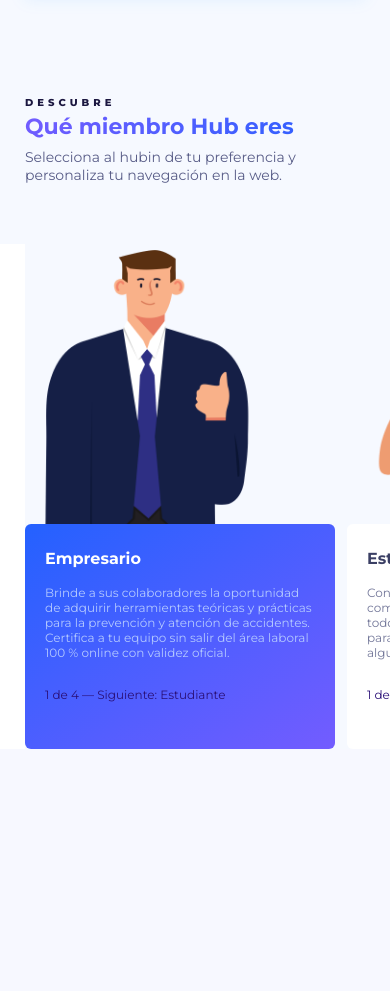
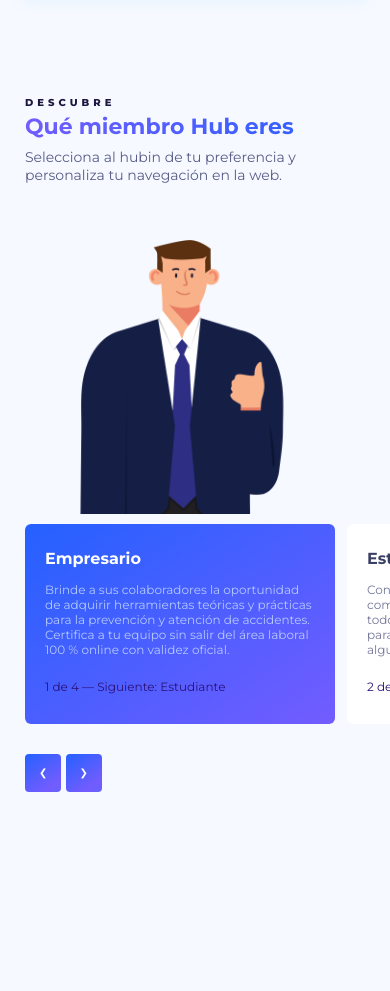
Before and after one commit to JoksanHub/HubStaticPage, a PHP site: page / in a window 390 px wide. Shown: the part 1609-2600 px from the top of the page. Before the commit the page ends 2358 px from the top, so only its background shows below. Run offline with PHP 8.4, Linux system fonts and the light colour scheme.

Commit message:
Member section updated

```diff
--- a/index.html
+++ b/index.html
@@ -126,30 +126,35 @@
             </div>
             <!-- Card slider -->
             <div class="card-slider">
-                <div class="card active">
+                <div class="myCard card active">
                     <h4 class="title">Empresario</h4>
                     <p class="description">Brinde a sus colaboradores la oportunidad de adquirir herramientas teóricas y prácticas para la prevención y atención de accidentes. Certifica a tu equipo sin salir del área laboral  100 % online con validez oficial.</p>
                     <p class="descriptor">1 de 4 — Siguiente: Estudiante</p>
-                    <img src="./img/avatar-1.png" alt="Empresario" id="image-1" class="image">
+                    <img src="./img/avatar-1.png" alt="Empresario" id="image-1" class="image-avatar">
                 </div>
-                <div class="card">
+                <div class="myCard card">
                     <h4 class="title">Estudiante</h4>
                     <p class="description">Conviértete en un profesional, desarrolla competencias y habilidades laborales que no todos tienen y se un colaborador atractivo para las empresas que estan buscando alguien como tú.</p>
-                    <p class="descriptor">1 de 4 — Siguiente: Colaborador</p>
-                    <img src="./img/avatar-2.png" alt="Estudiante" id="image-2" class="image">
+                    <p class="descriptor">2 de 4 — Siguiente: Colaborador</p>
+                    <img src="./img/avatar-2.png" alt="Estudiante" id="image-2" class="image-avatar">
                 </div>
-                <div class="card">
+                <div class="myCard card">
                     <h4 class="title">Colaborador</h4>
                     <p class="description">Superate y asegura el conocimiento para salvaguardar tu integridad física y la de tus compañeros. Aumenta tus conocimientos y habilidades laborales en diversas áreas relacionadas a la seguridad, esto te dará más y mejores oportunidades.</p>
-                    <p class="descriptor">1 de 4 — Siguiente: Hogar</p>
-                    <img src="./img/avatar-3.png" alt="Colaborador" id="image-3" class="image">
+                    <p class="descriptor">3 de 4 — Siguiente: Hogar</p>
+                    <img src="./img/avatar-3.png" alt="Colaborador" id="image-3" class="image-avatar">
                 </div>
-                <div class="card">
+                <div class="myCard card">
                     <h4 class="title">Hogar</h4>
-                    <p class="description">Los accidentes llegan sin avisar y  la única forma de estar preparados es tener el conocimiento y las herramientas necesarias para poder responder lo mejor posible en esas situaciones, el 67% porciento de los accidentes ocurren en casa, protege a tus seres queridos. A mayor educacion, menos accidentes.</p>
-                    <p class="descriptor">1 de 4 — Siguiente: Empresario</p>
-                    <img src="./img/avatar-4.png" alt="Hogar" id="image-4" class="image">
+                    <p class="description">Los accidentes llegan sin avisar y  la única forma de estar preparados es tener el conocimiento y las herramientas necesarias para poder responder lo mejor posible en esas situaciones, el 67% porciento de los accidentes ocurren en casa, protege a tus seres queridos.</p>
+                    <p class="descriptor">4 de 4 — Siguiente: Empresario</p>
+                    <img src="./img/avatar-4.png" alt="Hogar" id="image-4" class="image-avatar">
                 </div>
+            </div>
+            <!-- END: Card Slider-->
+            <div class="group-btn">
+                <button class="btn prev" onclick="plusSlides(-1)">❮</button>
+                <button class="btn next" onclick="plusSlides(1)">❯</button>
             </div>
         </div>
     </section>
--- a/sass/components.scss
+++ b/sass/components.scss
@@ -328,7 +328,6 @@
 ----------------------------------------------------*/
 #miembro-hub {
     .card-slider {
-        $card-size: 225px;
 
         .card {
             width: 310px;
@@ -337,22 +336,24 @@
             border-radius: 6px;
             display: grid;
             grid-template-columns: auto;
-            grid-template-rows: auto auto auto;
-            height: $card-size;
+            grid-template-rows: repeat(3, auto);
             position: relative;
         }
 
+        .card .title,
+        .card .description,
+        .card .descriptor { margin: 0; }
         .card .title {
             font-size: 16px;
             color: #3B3F64;
-            margin: 0 0 2px 0;
+            margin-bottom: 4px;
             grid-column: 1/2;
             grid-row: 1/2;
         }
         .card .description {
             font-size: 12px;
             color: #737799;
-            margin: 0;
+            margin-bottom: 12px;
             grid-column: 1/2;
             grid-row: 2/3;
         }
@@ -362,10 +363,11 @@
             grid-column: 1/2;
             grid-row: 3/4;
         }
-        .card .image     {
+        .card .image-avatar     {
             width: 240px;
             position: absolute;
-            bottom: $card-size;
+            bottom: 210px;
+            left: 35px;
         }
         // Card active
         .card.active {
--- a/sass/elements.scss
+++ b/sass/elements.scss
@@ -71,7 +71,10 @@ $gradient-polar__btn: linear-gradient(145deg, #2461ff, #735cff, #4076fe);
 $gradient-cold:  linear-gradient(145deg, #24AFFF, #5CFFFF);
 $gradient-transparent__btn: linear-gradient(145deg, #2461ff00, #2461ff00, #2461ff00, #2461ff, #735cff);
 
-
+::selection {
+    color: #4536a1;
+    background: rgba(131, 113, 247,0.2);
+}
 
 
 
--- a/sass/layout.scss
+++ b/sass/layout.scss
@@ -301,7 +301,7 @@
 
         .benefit-cards {
             max-width: 1200px;
-            grid-template-columns: 1fr 1fr 1fr 1fr 1fr 1fr 1fr 1fr 1fr 1fr;
+            grid-template-columns: repeat(10, 1fr);
             grid-template-rows: 1fr 1fr;
             .card:nth-child(1){ grid-column: 1/4;  grid-row: 1/2; }
             .card:nth-child(2){ grid-column: 4/7;  grid-row: 1/2; }
@@ -332,7 +332,7 @@
    # Miembro Hub - Sección
 ----------------------------------------------------*/
 #miembro-hub {
-    padding: 60px 0 40px 0;
+    padding: 60px 0 600px 0;
     display: flex;
     justify-content: center;
     background: #F6F9FF;
@@ -341,31 +341,58 @@
         margin-right: 0;
         width: 100%;
     }
+    .title-secondary {
+        max-width: 360px;
+    }
     .card-slider {
         gap: 12px;
         display: grid;
         grid-template-columns:
             auto auto auto auto;
+        grid-template-areas:
+            "card-1 card-2 card-3 card-4";
         width: calc(100vw - 25px);
         padding-top: 320px;
         position: absolute;
-        overflow: hidden;
-        background-color: #F6F9FF;
+        overflow-x: clip;
     }
+    .group-btn { margin-top: 570px;}
+    .card:nth-child(1) { grid-area: card-1; }
+    .card:nth-child(2) { grid-area: card-2; }
+    .card:nth-child(3) { grid-area: card-3; }
+    .card:nth-child(4) { grid-area: card-4; }
 }
 // Pantallas de 768px en adelante
 @media only screen and (min-width: 768px) {
-    #miembro-hub { padding: 80px 0 60px 0; }
+    #miembro-hub {
+        padding: 80px 0 300px 0;
+        .card-slider {
+            width: calc(100vw - 40px);
+            padding-top: 30px;
+        }
+        .group-btn {
+            margin-top: 275px;
+        }
+    }
 }
-// Pantallas de 768px en adelante
-@media only screen and (min-width: 768px) {
-    #miembro-hub { padding: 100px 0 80px 0; }
+// Pantallas de 1024px en adelante
+@media only screen and (min-width: 1024px) {
+    #miembro-hub {
+        padding: 100px 0 80px 0;
+
+        .card-slider { width: calc(100vw - 50px); }
+        .group-btn { margin-top: 305px; }
+    }
 }
 // Pantallas de 1220px en adelante
 @media only screen and (min-width: 1220px) {
-    #miembro-hub { padding: 120px 0 80px 0; }
+    #miembro-hub {
+        padding: 120px 0 80px 0;
+
+        .card-slider { width: calc(100vw - 60px); }
+    }
 }
-// Pantallas de 144px en adelante
+// Pantallas de 1440px en adelante
 @media only screen and (min-width: 1440px) {
     #miembro-hub { padding: 160px 0 100px 0; }
 }
--- a/style.css
+++ b/style.css
@@ -933,21 +943,25 @@
   border-radius: 6px;
   display: grid;
   grid-template-columns: auto;
-  grid-template-rows: auto auto auto;
-  height: 225px;
+  grid-template-rows: repeat(3, auto);
   position: relative;
+}
+#miembro-hub .card-slider .card .title,
+#miembro-hub .card-slider .card .description,
+#miembro-hub .card-slider .card .descriptor {
+  margin: 0;
 }
 #miembro-hub .card-slider .card .title {
   font-size: 16px;
   color: #3B3F64;
-  margin: 0 0 2px 0;
+  margin-bottom: 4px;
   grid-column: 1/2;
   grid-row: 1/2;
 }
 #miembro-hub .card-slider .card .description {
   font-size: 12px;
   color: #737799;
-  margin: 0;
+  margin-bottom: 12px;
   grid-column: 1/2;
   grid-row: 2/3;
 }
@@ -957,10 +971,11 @@
   grid-column: 1/2;
   grid-row: 3/4;
 }
-#miembro-hub .card-slider .card .image {
+#miembro-hub .card-slider .card .image-avatar {
   width: 240px;
   position: absolute;
-  bottom: 225px;
+  bottom: 210px;
+  left: 35px;
 }
 #miembro-hub .card-slider .card.active {
   background: linear-gradient(145deg, #2461ff, #735cff);
@@ -1617,7 +1673,7 @@
    # Miembro Hub - Sección
 ----------------------------------------------------*/
 #miembro-hub {
-  padding: 60px 0 40px 0;
+  padding: 60px 0 600px 0;
   display: flex;
   justify-content: center;
   background: #F6F9FF;
@@ -1625,32 +1681,66 @@
 #miembro-hub .container {
   margin-right: 0;
   width: 100%;
+}
+#miembro-hub .title-secondary {
+  max-width: 360px;
 }
 #miembro-hub .card-slider {
   gap: 12px;
   display: grid;
   grid-template-columns: auto auto auto auto;
+  grid-template-areas: "card-1 card-2 card-3 card-4";
   width: calc(100vw - 25px);
   padding-top: 320px;
   position: absolute;
-  overflow: hidden;
-  background-color: #F6F9FF;
+  overflow-x: clip;
+}
+#miembro-hub .group-btn {
+  margin-top: 570px;
+}
+#miembro-hub .card:nth-child(1) {
+  grid-area: card-1;
+}
+#miembro-hub .card:nth-child(2) {
+  grid-area: card-2;
+}
+#miembro-hub .card:nth-child(3) {
+  grid-area: card-3;
+}
+#miembro-hub .card:nth-child(4) {
+  grid-area: card-4;
 }
 
 @media only screen and (min-width: 768px) {
   #miembro-hub {
-    padding: 80px 0 60px 0;
-  }
-}
-@media only screen and (min-width: 768px) {
+    padding: 80px 0 300px 0;
+  }
+  #miembro-hub .card-slider {
+    width: calc(100vw - 40px);
+    padding-top: 30px;
+  }
+  #miembro-hub .group-btn {
+    margin-top: 275px;
+  }
+}
+@media only screen and (min-width: 1024px) {
   #miembro-hub {
     padding: 100px 0 80px 0;
+  }
+  #miembro-hub .card-slider {
+    width: calc(100vw - 50px);
+  }
+  #miembro-hub .group-btn {
+    margin-top: 305px;
   }
 }
 @media only screen and (min-width: 1220px) {
   #miembro-hub {
     padding: 120px 0 80px 0;
   }
+  #miembro-hub .card-slider {
+    width: calc(100vw - 60px);
+  }
 }
 @media only screen and (min-width: 1440px) {
   #miembro-hub {
```
Also changed, not shown: other parts of sass/components.scss (+33 -0 lines), other parts of style.css (+52 -1 lines), script.js (+51 -0 lines), 1 other file.
